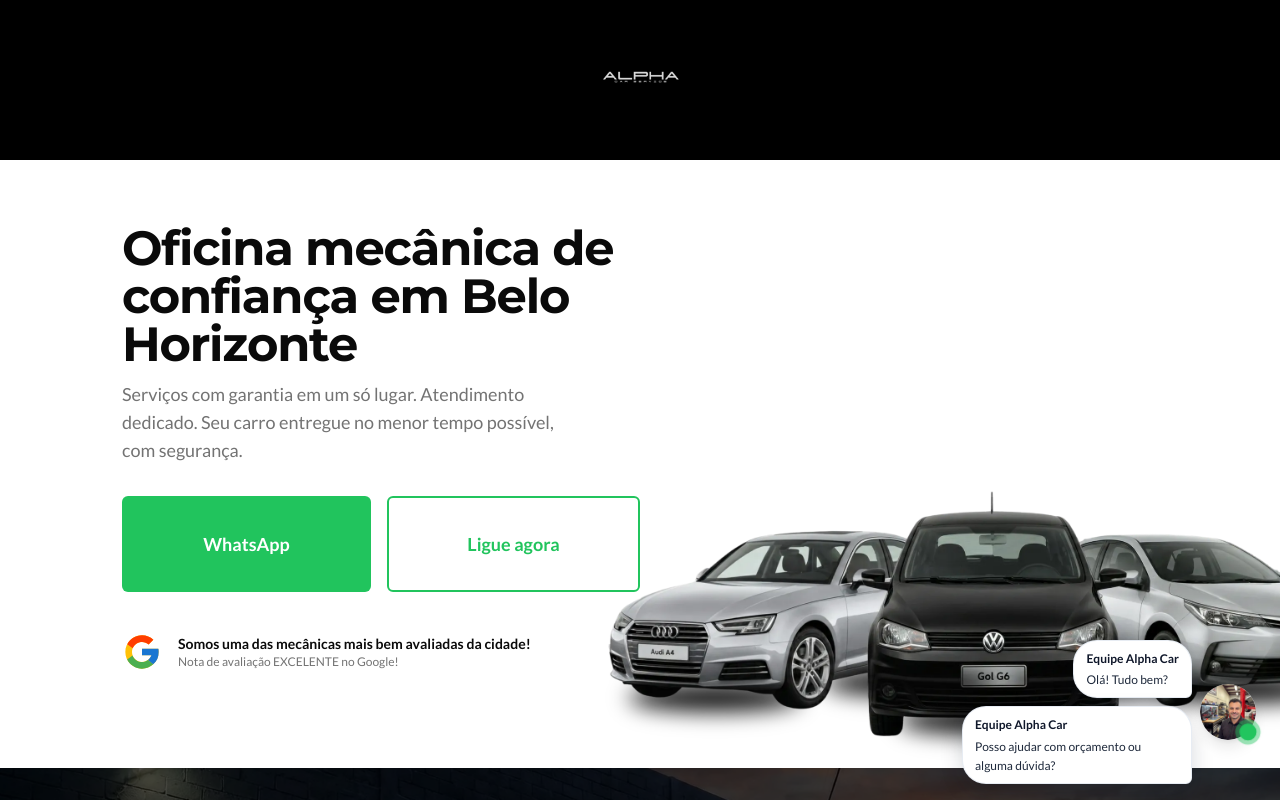
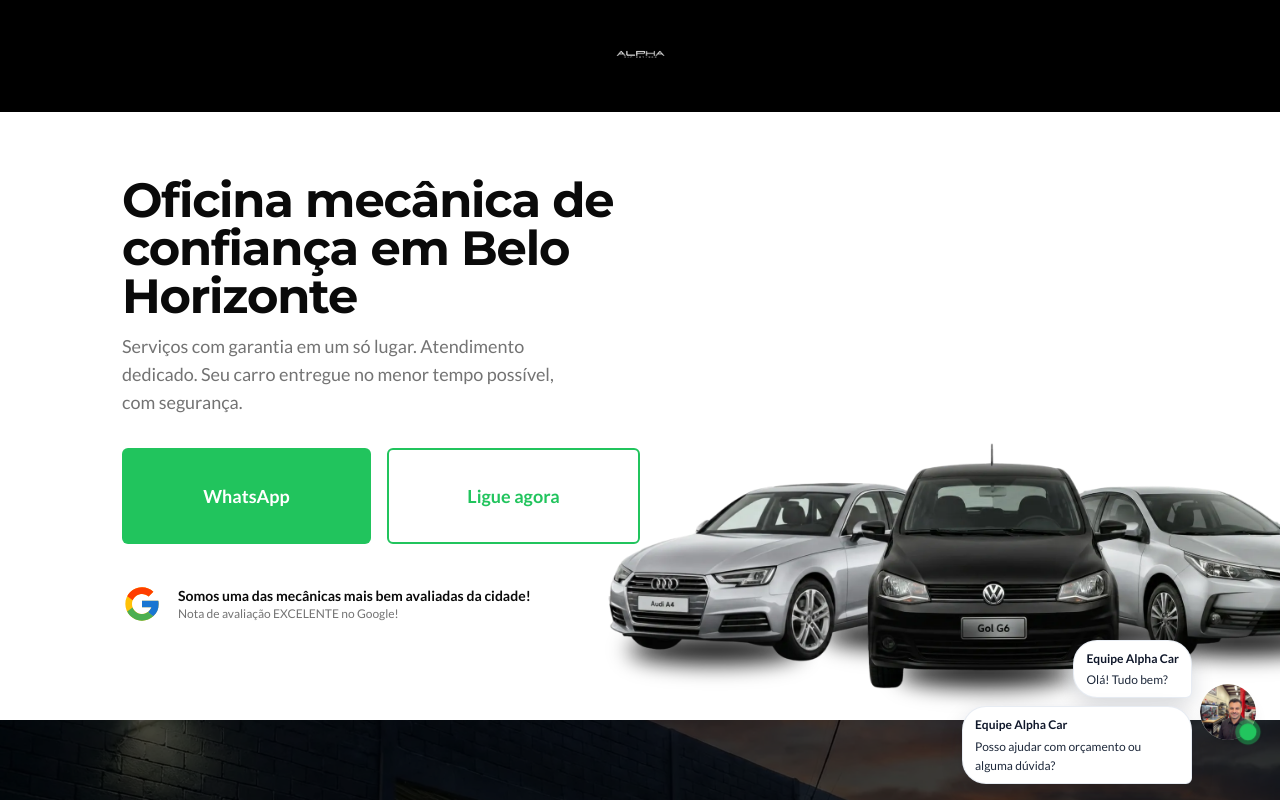
Before and after one commit to t0non/AlphaCarService, a Next.js app: page / in a window 1280 px wide. Shown: the top 800 px of the page. Built offline with nearby package versions, Linux system fonts and the light colour scheme.

Commit message:
Adjust header height and logo size

```diff
--- a/src/components/sections/hero.tsx
+++ b/src/components/sections/hero.tsx
@@ -14,8 +14,9 @@
         <Image
           src={logoLocal}
           alt="Logo Alpha Car Service"
-          width={128}
-          height={128}
+          width={400}
+          height={120}
+          className="h-14 md:h-20 w-auto object-contain"
           priority
           placeholder="blur"
         />
```
